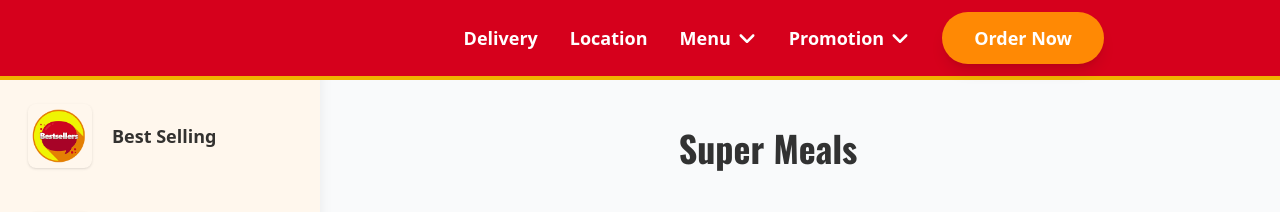
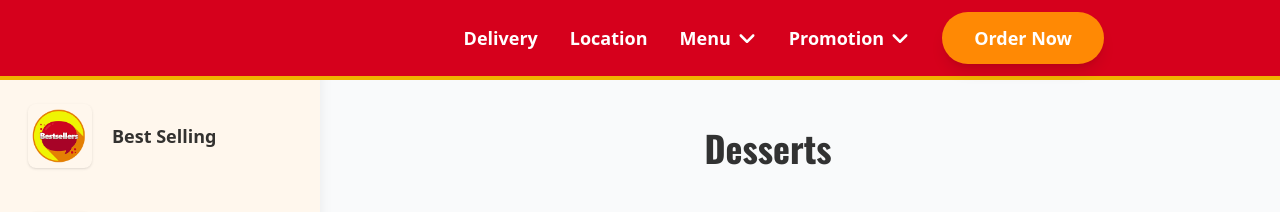
Before and after one commit to AdieDev0/Jollibee---static, a React (Vite) app in the folder jollibee/: page /Dessert in a window 1280 px wide. Shown: the top 212 px of the page. Built offline with nearby package versions, Linux system fonts and the light colour scheme.

Commit message:
style: update title in Dessert component from "Super Meals" to "Desserts"

```diff
--- a/jollibee/src/components/Dessert.jsx
+++ b/jollibee/src/components/Dessert.jsx
@@ -38,7 +38,7 @@ const Dessert = () => {
       {/* Main Content */}
       <div className="flex-1 p-6 md:p-12">
         <p className="text-center font-extrabold text-4xl font-oswald text-black/80 mb-12">
-          Super Meals
+          Desserts
         </p>
 
         {/* Responsive Grid */}
```
